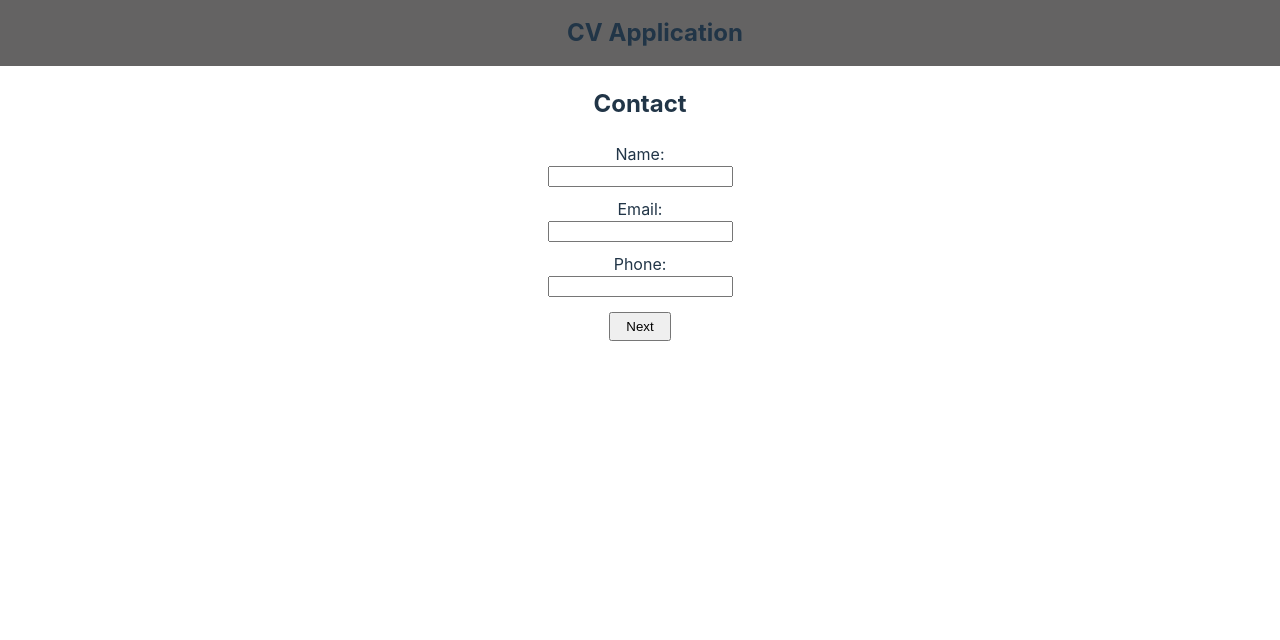
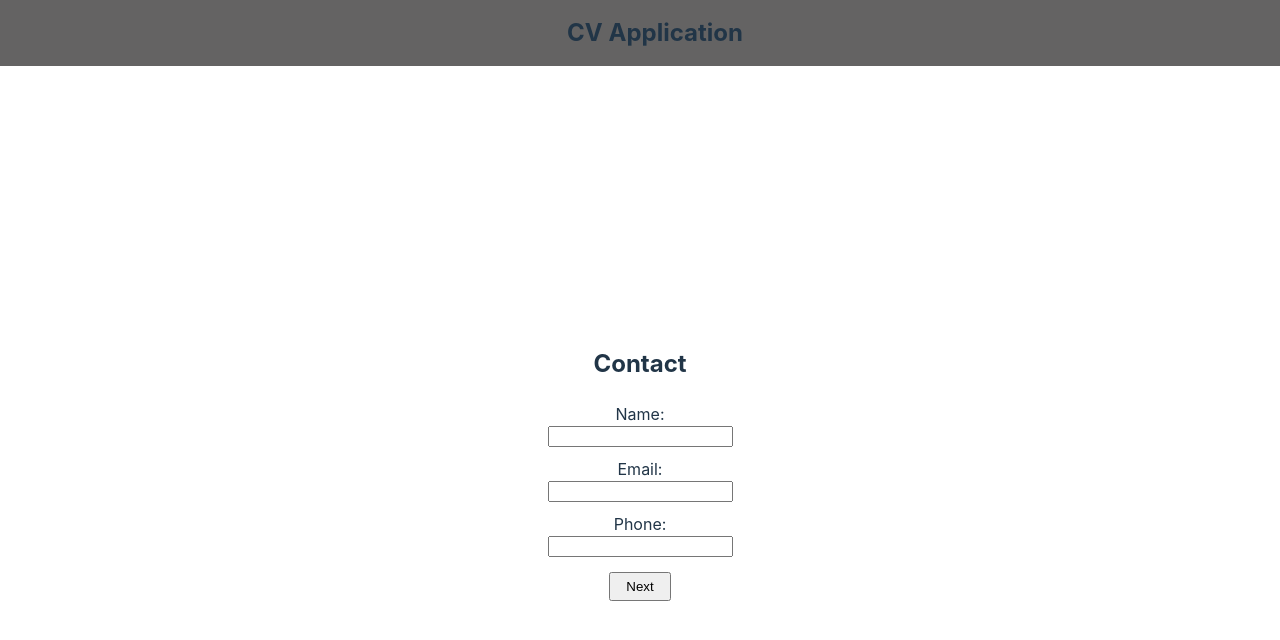
Before and after one commit to DavidxDl/CV-Application, a React (Vite) app: page / in a window 1280 px wide. Shown: the top 640 px of the page. Built offline with nearby package versions, Linux system fonts and the light colour scheme.

Commit message:
center main|

```diff
--- a/src/App.css
+++ b/src/App.css
@@ -1,7 +1,13 @@
 #root {
-  max-width: 1280px;
+  max-width: 100vw;
   text-align: center;
+}
+
+main {
   min-height: 100dvh;
+  display: flex;
+  justify-content: center;
+  align-items: center;
 }
 
 .logo {
```
